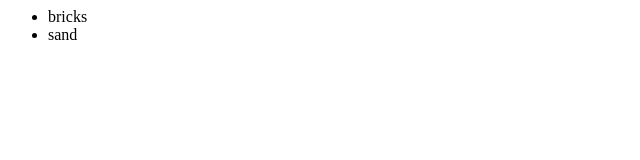
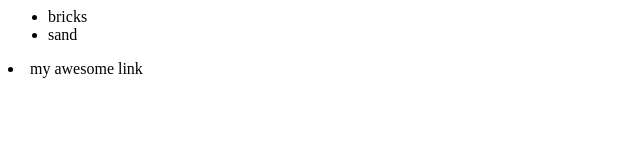
Before and after one commit to eivr1990/newGitTest, a plain HTML site: page index.html in a window 1280 px wide. Shown: the whole page, without its empty margins (0-640 px from the left). Drawn offline with Linux system fonts and the light colour scheme.

Commit message:
added new div

```diff
--- a/index.html
+++ b/index.html
@@ -6,5 +6,9 @@
                 <li>sand</li>
             </ul>
         </div>
+
+        <div>
+            <li>my awesome link</li>
+        </div>
     </body>
 </html>
```
